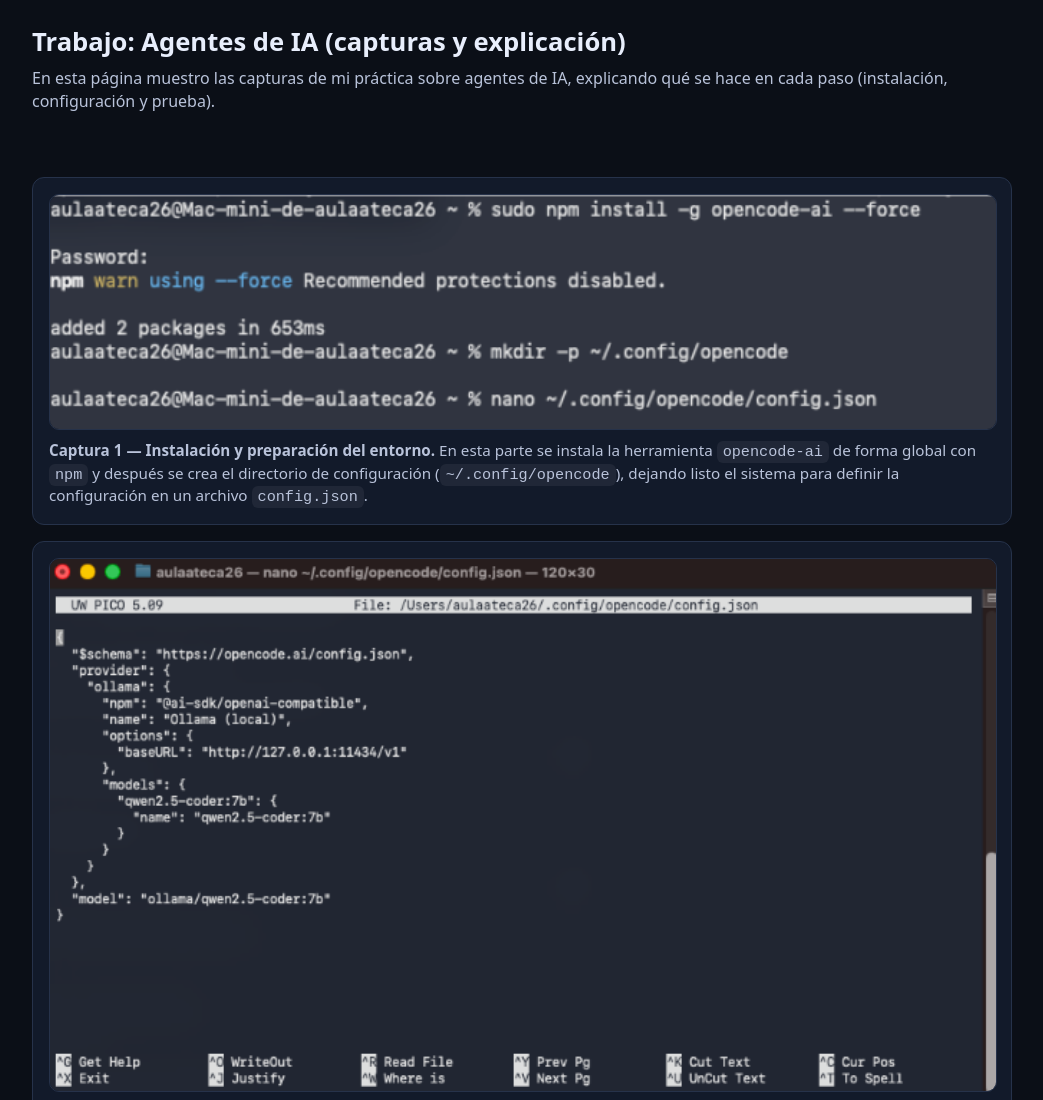
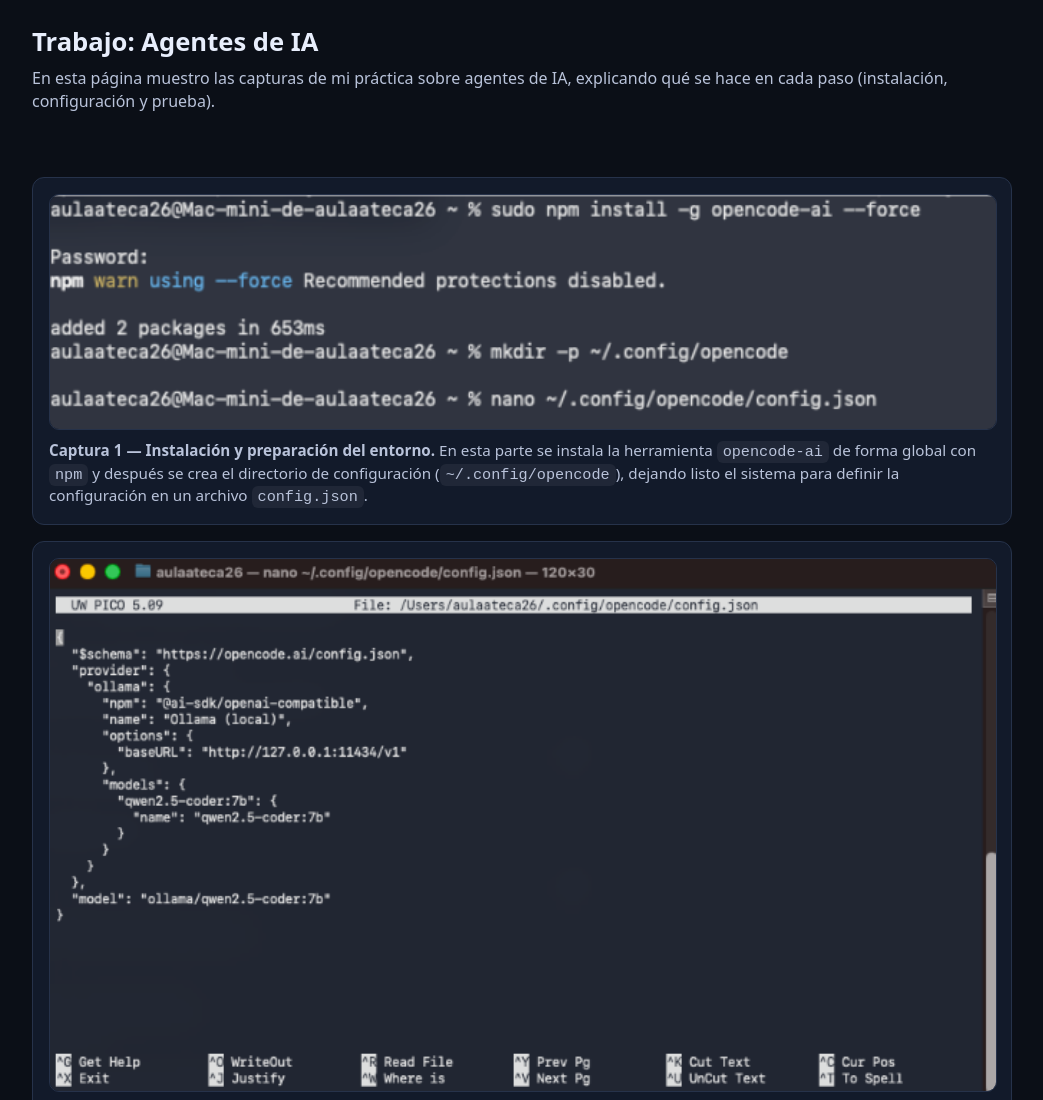
Before and after one commit to aigif88/aigif-site, a plain HTML site: page TrabajosAFH/Agentes/PracticaAgentes.html in a window 1280 px wide. Shown: the top 1100 px of the page, without its empty margins (118-1161 px from the left). Drawn offline with Linux system fonts and the light colour scheme.

Commit message:
Update PracticaAgentes.html

```diff
--- a/TrabajosAFH/Agentes/PracticaAgentes.html
+++ b/TrabajosAFH/Agentes/PracticaAgentes.html
@@ -3,7 +3,7 @@
 <head>
   <meta charset="utf-8" />
   <meta name="viewport" content="width=device-width, initial-scale=1" />
-  <title>Trabajo: Agentes de IA (Capturas)</title>
+  <title>Trabajo: Agentes de IA</title>
   <style>
     :root { --max: 980px; --bg:#0b0f17; --card:#121a2a; --text:#e8eefc; --muted:#b9c3da; --line:#26324a; }
     body { margin:0; font-family: system-ui, -apple-system, Segoe UI, Roboto, Arial, sans-serif; background:var(--bg); color:var(--text); }
@@ -22,7 +22,7 @@
 
 <body>
   <header>
-    <h1>Trabajo: Agentes de IA (capturas y explicación)</h1>
+    <h1>Trabajo: Agentes de IA</h1>
     <p>
       En esta página muestro las capturas de mi práctica sobre agentes de IA, explicando qué se hace en cada paso (instalación, configuración y prueba).
     </p>
```
